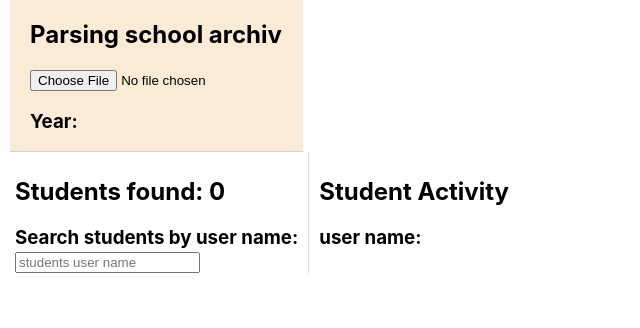
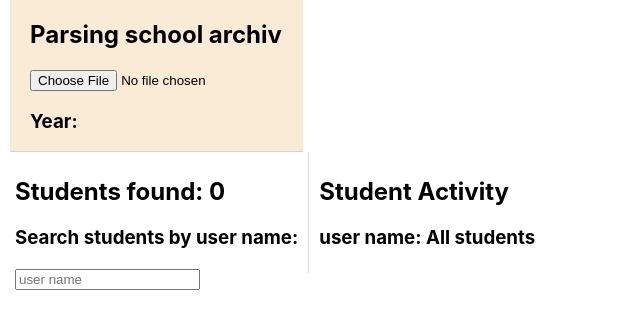
Before and after one commit to jarek-figura/school-export-xml, a React (Create React App) app: page / in a window 1280 px wide. Shown: the top 328 px of the page, without its empty margins (0-640 px from the left). Built offline with nearby package versions, Linux system fonts and the light colour scheme.

Commit message:
adding click on student reaction

```diff
--- a/src/components/business/Grade.js
+++ b/src/components/business/Grade.js
@@ -23,26 +23,20 @@ export class Grade extends Component {
     let stId = 0;
     return (
       <ul>
-        {/* {
-          grades && grades.map(
-            grade => (
-              <li key={grade.id}>{grade.id} - {grade.label} - {grade.description}</li>
-            )
-          )
-        } */}
         {
           studentData && studentData.map(
             student => (
               <Fragment key = {stId++}>
-                {/* {student.student_id.toString() === clickedId
-                  ? */}
+                {/* {(student.grades.length && clickedId === null) || (student.grades.length && student.student_id.toString() === clickedId) */}
+                {(clickedId === null) || (student.grades.length && student.student_id.toString() === clickedId)
+                  ?
                   <li>
                     {this.props.studentId[student.student_id]}
                     <ul>
                       {
                         student.grades.map(
                           grade => (
-                              <li key = {stId++}>
+                            <li key={stId++}>
                               <p>{gradesLabel[grade.column_id]} - {gradesDescr[grade.column_id]}</p>
                               <p>label: {grade.label}</p>
                               <p>precentage: {grade.percentage}</p>
@@ -52,9 +46,9 @@ export class Grade extends Component {
                       }
                     </ul>
                   </li>
-                  {/* :
-                    null */}
-                {/* } */}
+                  :
+                  null
+                }
               </Fragment>
             )
           )
--- a/src/components/business/StudentActivity.js
+++ b/src/components/business/StudentActivity.js
@@ -1,4 +1,4 @@
-import React, { Component } from 'react';
+import React, { Component, Fragment } from 'react';
 import { withXML } from '../contexts/XML';
 import './Students.css';
 import Semester from './Semester';
@@ -7,14 +7,17 @@ export class StudentActivity extends Component {
 
   render() {
     const clickedId = this.props.studentClickedId;
-    const userName = clickedId ? this.props.studentId[clickedId] : '';
+    const userName = clickedId ? this.props.studentId[clickedId] : 'All students';
     const semester = this.props.semester && Array.from(this.props.semester);
     let semId = 0;
 
     return (
+      <Fragment>
         <div className='school'>
+          <span>
             <h2 style={{ textAlign: 'left' }}>Student Activity</h2>
             <h3 style={{ textAlign: 'left' }}>user name: {userName}</h3>
+          </span>
           {
             semester && semester.map(
               semester => (
@@ -25,6 +28,7 @@ export class StudentActivity extends Component {
             )
           }
         </div>
+      </Fragment>
     )
   }
 }
--- a/src/components/business/StudentSearch.js
+++ b/src/components/business/StudentSearch.js
@@ -7,13 +7,13 @@ class StudentSearch extends Component {
 
   render(){
     return(
-      <div>
+      <span style={{ paddingRight: '10px' }}>
         <input
-          placeholder='students user name'
+          placeholder='user name'
           value={this.props.searchPhrase}
           onChange={this.handleChange}
         />
-      </div>
+      </span>
     );
   }
 }
--- a/src/components/business/Students.css
+++ b/src/components/business/Students.css
@@ -8,7 +8,7 @@ body {
 .student-data {
   /* font-family: 'Open Sans', sans-serif; */
   border-collapse: collapse;
-  margin-bottom: 10px;
+  margin: 10px 0;
 }
 
 tr {
@@ -33,6 +33,10 @@ th {
 
 .student:active, .user-name:active {
   background-color: #cde;
+}
+
+.student-clicked {
+  background-color: #bcd;
 }
 
 .students, .school, .semester {
--- a/src/components/business/Students.js
+++ b/src/components/business/Students.js
@@ -9,22 +9,26 @@ export class Students extends Component {
     students: this.props.students
   };
 
-  handleClick = (id) => {
-    this.props.handleStudentClick(id);
-  };
-
+  handleClick = (id) => { this.props.handleStudentClick(id) };
+  handleResetStudent = () => { this.props.handleStudentClick(null) };
   handleSortUserName = () => { };
-
   handleSortNameSurname = () => { };
 
   render() {
+    const clickedId = this.props.studentClickedId;
     const students = organizeStudents.apply(this);
 
     return (
       <Fragment>
         <div className='students'>
           <h2 style={{ textAlign: 'left' }}>Students found: {students.length}</h2>
-          <h3 style={{ textAlign: 'left' }}>Search students by user name: <StudentSearch /></h3>
+          <h3 style={{ textAlign: 'left' }}>Search students by user name:</h3>
+          <div><StudentSearch />
+            {clickedId
+              ? <button onClick={this.handleResetStudent}>Reset student</button>
+              : null
+            }
+          </div>
           <table className='student-data'>
             <tbody>
               {this.props.students.length !== 0 &&
--- a/src/components/contexts/XML.js
+++ b/src/components/contexts/XML.js
@@ -30,8 +30,8 @@ export class XMLProvider extends Component {
       const students = Array.from(school.children[1].children);
       this.setState({ students: students });
       let studentId = {};
-      for (let student of students) {
-        studentId[student.firstChild.innerHTML] = student.querySelector('username').innerHTML;
+      for (let std of students) {
+        studentId[std.firstChild.innerHTML] = std.querySelector('username').innerHTML;
       }
       this.setState({ studentId: studentId });
     },
```
Lines whose indentation alone changed are shown as unchanged.
